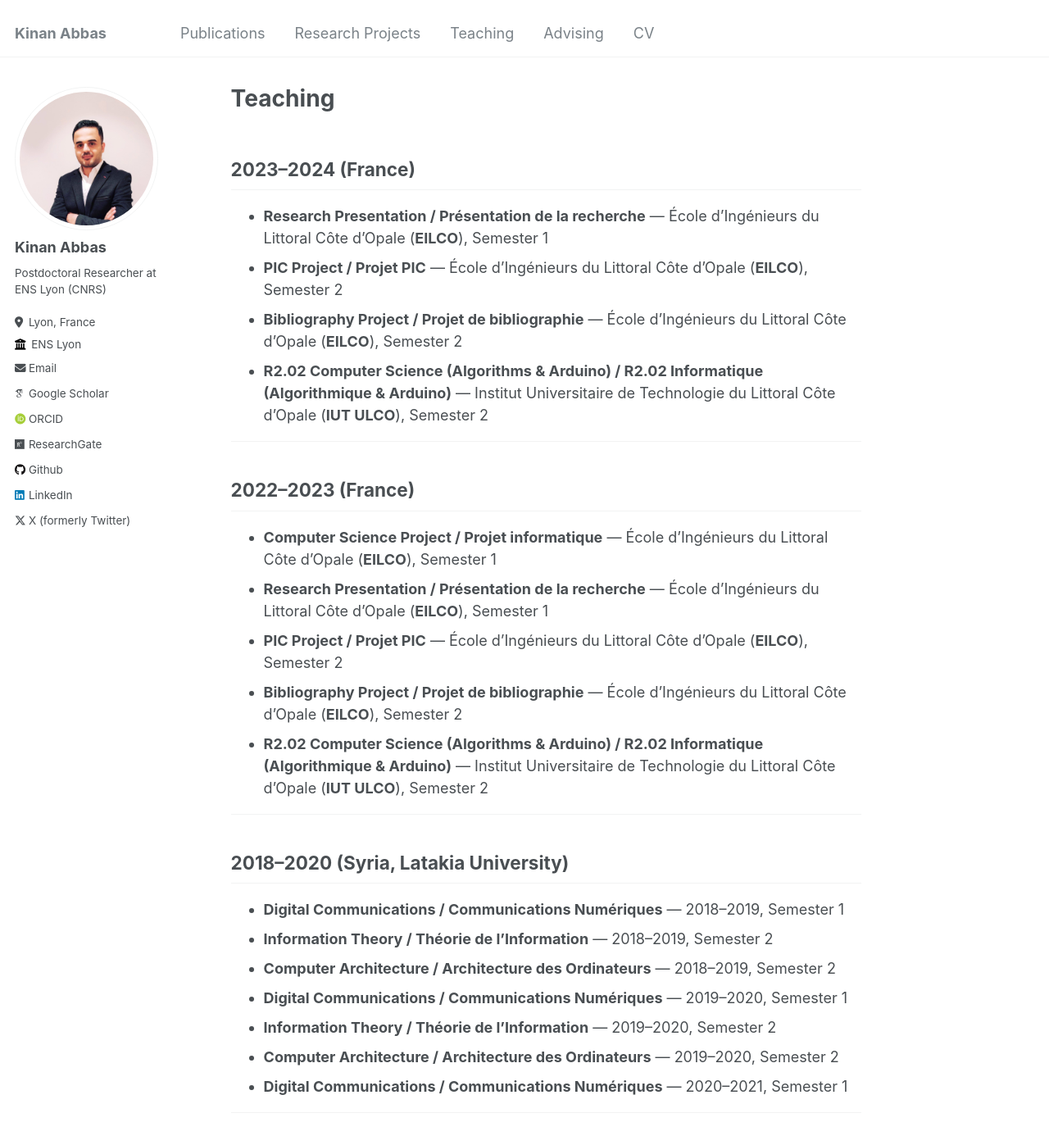
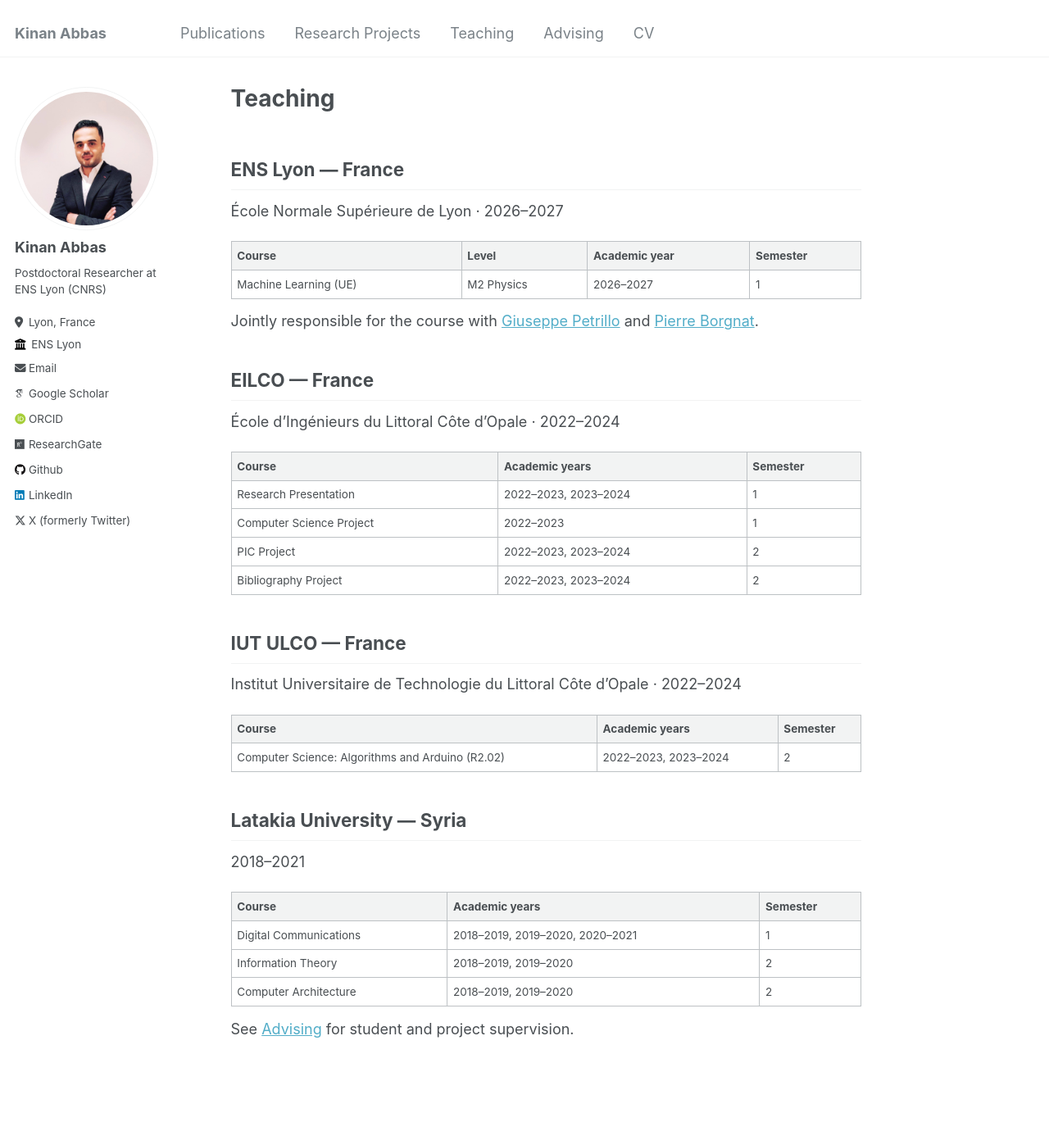
Before and after one commit to kinan3bb3s/kinan3bb3s.github.io, a Jekyll site: the page built from _pages/teaching.md, in a window 1280 px wide and 1400 px high. Shown: the top 1397 px of the window at 82% size. Built offline with Jekyll 4.4.1, drawn with Linux system fonts in a browser that asks for light colours; some web fonts are replaced.

```diff
--- a/_pages/teaching.md
+++ b/_pages/teaching.md
@@ -5,33 +5,43 @@ permalink: /teaching/
 author_profile: true
 ---
 
-## 2023–2024 (France)
+## ENS Lyon — France
 
-- **Research Presentation / Présentation de la recherche** — École d’Ingénieurs du Littoral Côte d’Opale (**EILCO**), Semester 1
-- **PIC Project / Projet PIC** — École d’Ingénieurs du Littoral Côte d’Opale (**EILCO**), Semester 2
-- **Bibliography Project / Projet de bibliographie** — École d’Ingénieurs du Littoral Côte d’Opale (**EILCO**), Semester 2
-- **R2.02 Computer Science (Algorithms & Arduino) / R2.02 Informatique (Algorithmique & Arduino)** — Institut Universitaire de Technologie du Littoral Côte d’Opale (**IUT ULCO**), Semester 2
+École Normale Supérieure de Lyon · 2026–2027
 
----
+| Course | Level | Academic year | Semester |
+| :--- | :--- | :--- | :--- |
+| Machine Learning (UE) | M2 Physics | 2026–2027 | 1 |
 
-## 2022–2023 (France)
+Jointly responsible for the course with [Giuseppe Petrillo](https://scholar.google.com/citations?user=PMH0LM4AAAAJ&hl=it){:target="_blank"} and [Pierre Borgnat](https://perso.ens-lyon.fr/pierre.borgnat/){:target="_blank"}.
 
-- **Computer Science Project / Projet informatique** — École d’Ingénieurs du Littoral Côte d’Opale (**EILCO**), Semester 1
-- **Research Presentation / Présentation de la recherche** — École d’Ingénieurs du Littoral Côte d’Opale (**EILCO**), Semester 1
-- **PIC Project / Projet PIC** — École d’Ingénieurs du Littoral Côte d’Opale (**EILCO**), Semester 2
-- **Bibliography Project / Projet de bibliographie** — École d’Ingénieurs du Littoral Côte d’Opale (**EILCO**), Semester 2
-- **R2.02 Computer Science (Algorithms & Arduino) / R2.02 Informatique (Algorithmique & Arduino)** — Institut Universitaire de Technologie du Littoral Côte d’Opale (**IUT ULCO**), Semester 2
+## EILCO — France
 
----
+École d’Ingénieurs du Littoral Côte d’Opale · 2022–2024
 
-## 2018–2020 (Syria, Latakia University)
+| Course | Academic years | Semester |
+| :--- | :--- | :--- |
+| Research Presentation | 2022–2023, 2023–2024 | 1 |
+| Computer Science Project | 2022–2023 | 1 |
+| PIC Project | 2022–2023, 2023–2024 | 2 |
+| Bibliography Project | 2022–2023, 2023–2024 | 2 |
 
-- **Digital Communications / Communications Numériques** — 2018–2019, Semester 1
-- **Information Theory / Théorie de l'Information** — 2018–2019, Semester 2
-- **Computer Architecture / Architecture des Ordinateurs** — 2018–2019, Semester 2
-- **Digital Communications / Communications Numériques** — 2019–2020, Semester 1
-- **Information Theory / Théorie de l'Information** — 2019–2020, Semester 2
-- **Computer Architecture / Architecture des Ordinateurs** — 2019–2020, Semester 2
-- **Digital Communications / Communications Numériques** — 2020–2021, Semester 1
+## IUT ULCO — France
 
----
+Institut Universitaire de Technologie du Littoral Côte d’Opale · 2022–2024
+
+| Course | Academic years | Semester |
+| :--- | :--- | :--- |
+| Computer Science: Algorithms and Arduino (R2.02) | 2022–2023, 2023–2024 | 2 |
+
+## Latakia University — Syria
+
+2018–2021
+
+| Course | Academic years | Semester |
+| :--- | :--- | :--- |
+| Digital Communications | 2018–2019, 2019–2020, 2020–2021 | 1 |
+| Information Theory | 2018–2019, 2019–2020 | 2 |
+| Computer Architecture | 2018–2019, 2019–2020 | 2 |
+
+See [Advising]({{ '/advising/' | relative_url }}) for student and project supervision.
```
Also changed, not shown: _pages/about.md (+6 -0 lines), _pages/advising.md (+2 -1 lines), _pages/research.md (+15 -29 lines), _publications/2026-08-31-EUSIPCO-2026.md (+1 -1 lines), _publications/2026-10-15-ICASSP-2027.md (added, +12 -0 lines), _teaching/2014-spring-teaching-1.md (deleted, +0 -20 lines), _teaching/2024-spring-teaching-2.md (+7 -12 lines), 4 other files.
